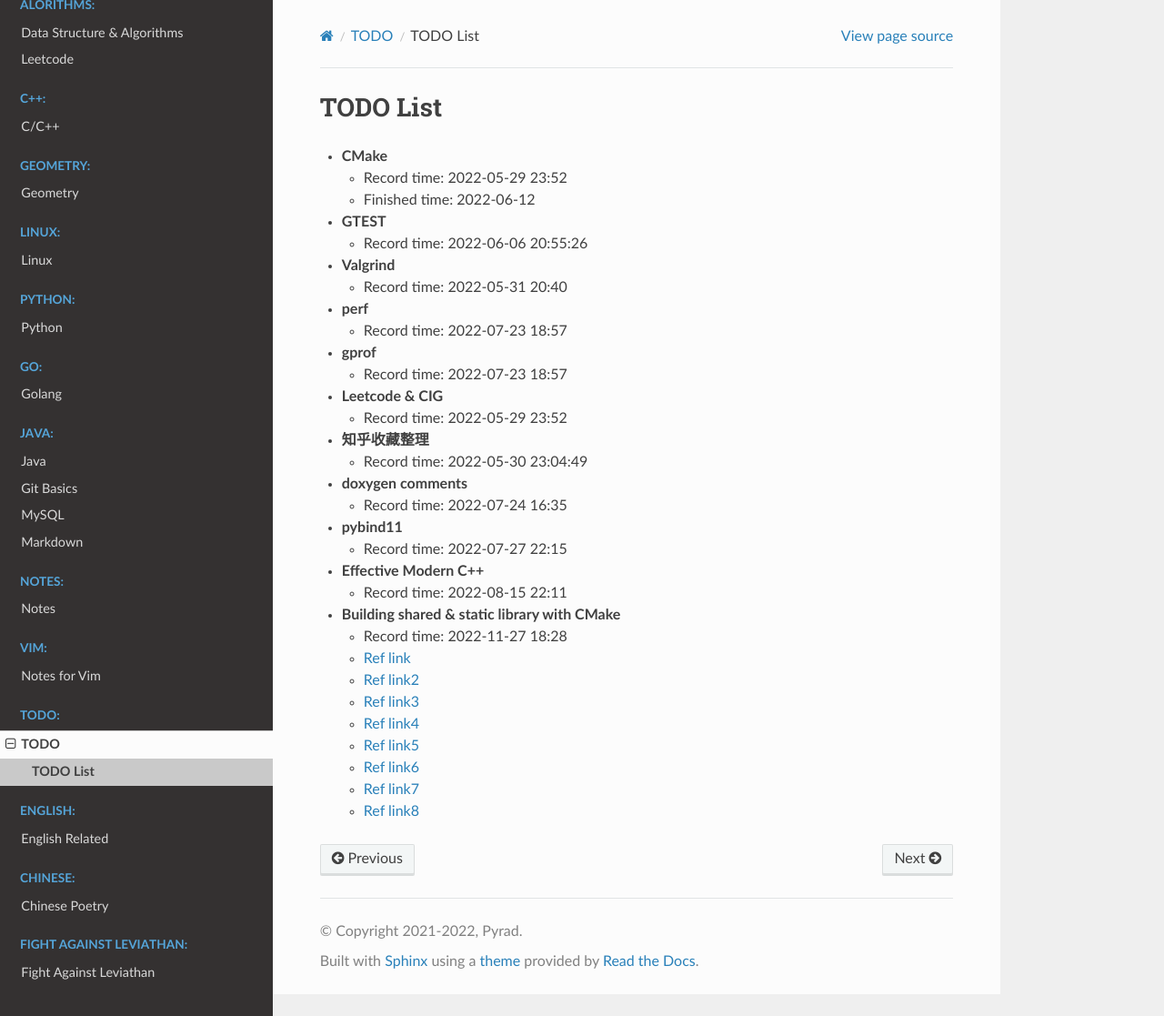
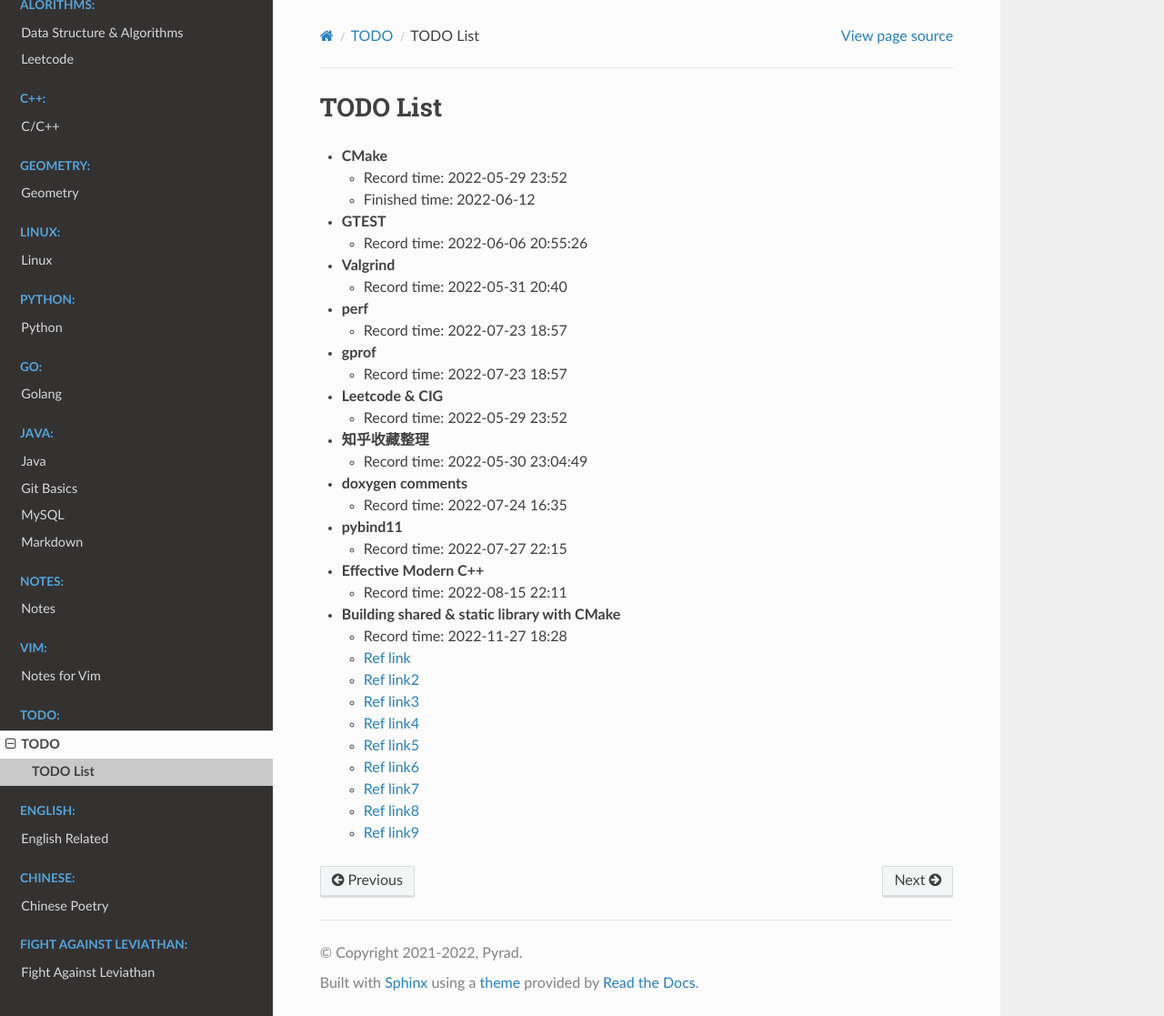
Before and after one commit to Pyrad/pyradnotes, a Sphinx documentation site: the page built from source/TODO/todo.md, in a window 1280 px wide and 1117 px high. Shown: the whole window at 91% size. Built offline with Sphinx 7.4.7 and the Read the Docs theme 2.0.0, drawn with Linux system fonts in a browser that asks for light colours.

Commit message:
One more URL

```diff
--- a/source/TODO/todo.md
+++ b/source/TODO/todo.md
@@ -32,3 +32,4 @@
   - [Ref link6](https://github.com/BrightXiaoHan/CMakeTutorial)
   - [Ref link7](https://github.com/slomkowski/cmake-mingw-example)
   - [Ref link8](https://zhuanlan.zhihu.com/p/102955723)
+  - [Ref link9](https://www.pragmaticlinux.com/2022/02/create-a-shared-library-in-c-with-cmake/#:~:text=Build%20the%20shared%20library%20with%20CMake%201%20CMake,in%20place%2C%20let%E2%80%99s%20give%20it%20a%20try.%20)
```
